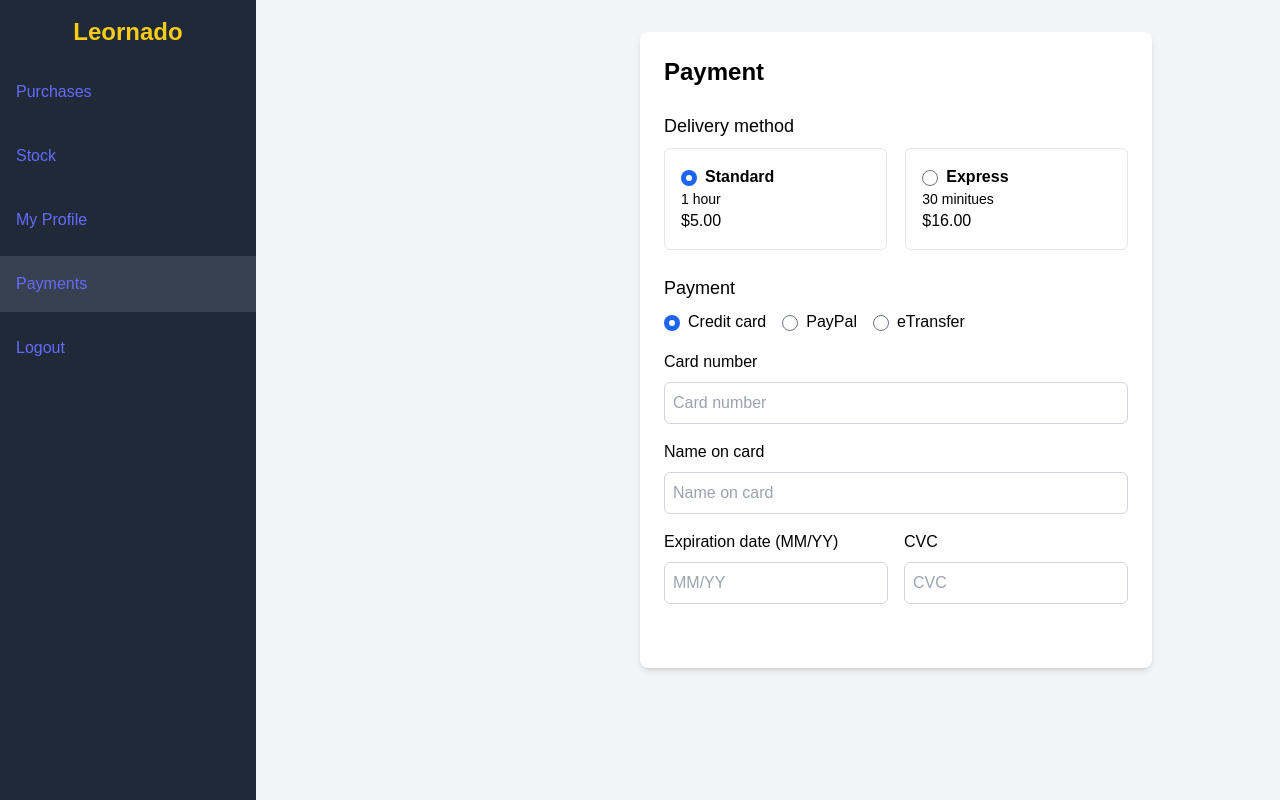
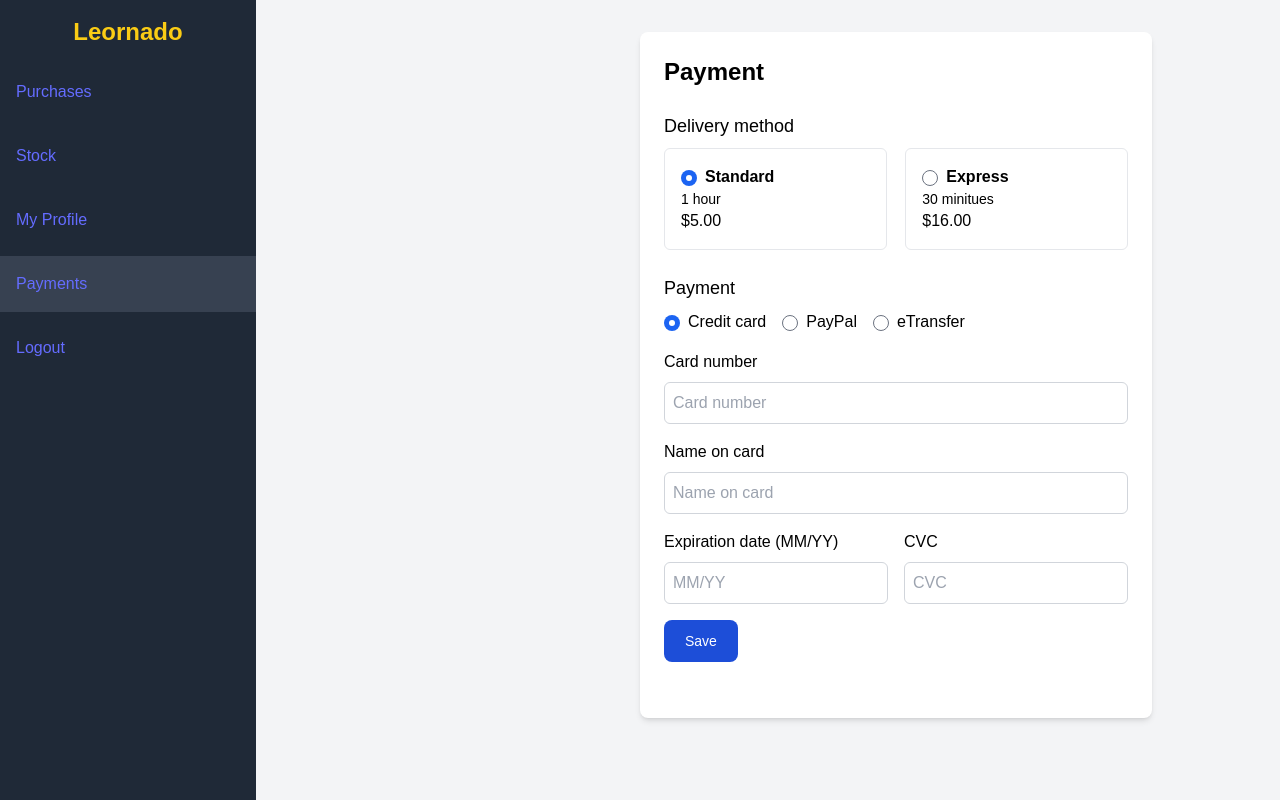
Before and after one commit to INTEL-ONBOARD/restaurant-cw-ead, a React (Vite) app: page /dashboard/payments in a window 1280 px wide. Shown: the top 800 px of the page. Built offline with nearby package versions, Linux system fonts and the light colour scheme.

Commit message:
save button added to payment

```diff
--- a/src/Pages/Payments.jsx
+++ b/src/Pages/Payments.jsx
@@ -117,6 +117,7 @@
                 />
               </div>
             </div>
+            <button type="button" class="text-white bg-blue-700 hover:bg-blue-800 focus:ring-4 focus:ring-blue-300 font-medium rounded-lg text-sm px-5 py-2.5 me-2 mb-2 dark:bg-blue-600 dark:hover:bg-blue-700 focus:outline-none dark:focus:ring-blue-800">Save</button>
           </div>
         )}
       </div>
```
